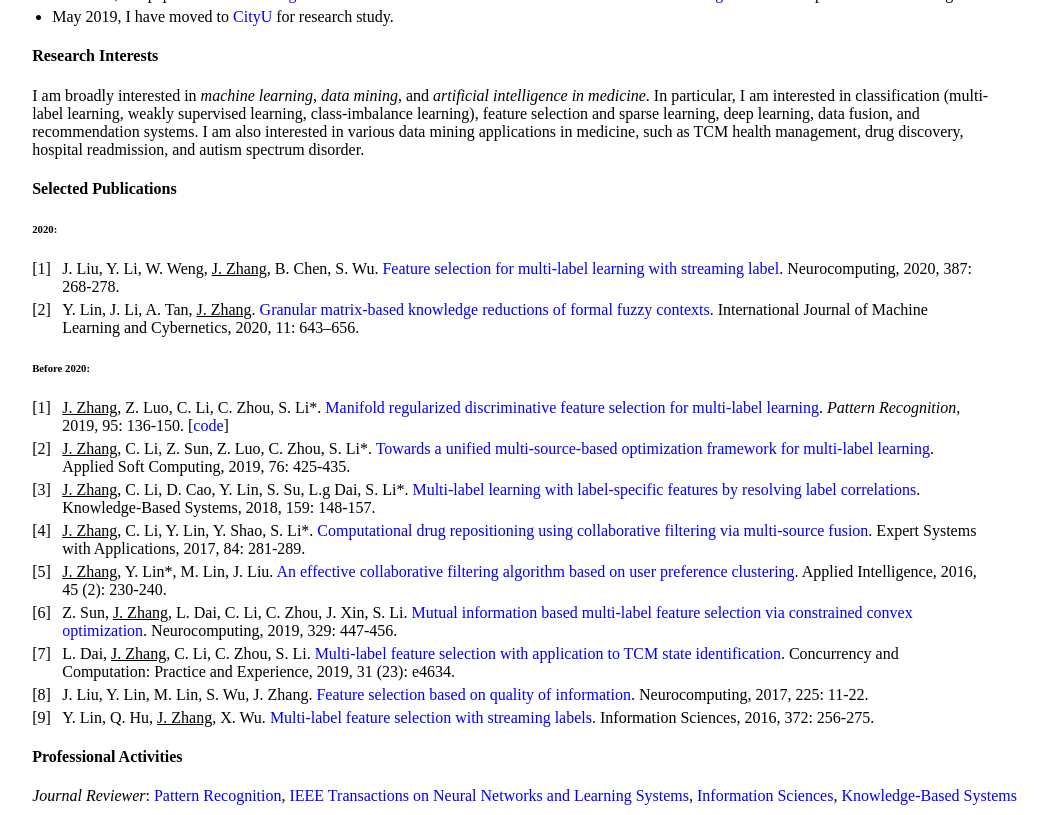
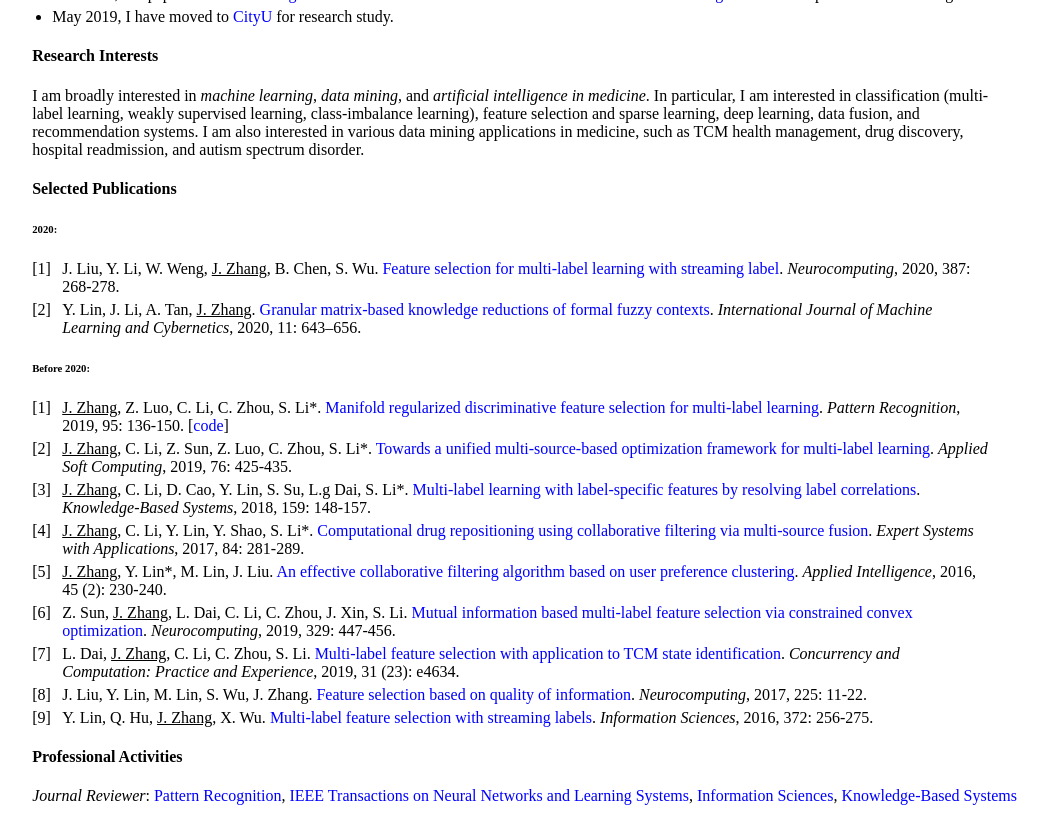
Before and after one commit to jiazhang-ml/jiazhang-ml.github.io, a Jekyll site: the page built from index.md, in a window 1280 px wide and 900 px high, scrolled down 386 px, cut to the strip 0-815 px from the top of the window. Shown: the whole strip, without its empty margins (115-1163 px from the left). Built offline with Jekyll 4.4.1, drawn with Linux system fonts in a browser that asks for light colours.

```diff
--- a/index.md
+++ b/index.md
@@ -26,20 +26,20 @@ I am broadly interested in *machine learning*, *data mining*, and *artificial in
 #### Selected Publications
 
 ###### 2020:
-1. J. Liu, Y. Li, W. Weng, <u>J. Zhang</u>, B. Chen, S. Wu. [Feature selection for multi-label learning with streaming label](https://www.sciencedirect.com/science/article/abs/pii/S0925231220300242). Neurocomputing, 2020, 387: 268-278.
-2. Y. Lin, J. Li, A. Tan, <u>J. Zhang</u>. [Granular matrix-based knowledge reductions of formal fuzzy contexts](https://link.springer.com/article/10.1007/s13042-019-01022-4). International Journal of Machine Learning and Cybernetics, 2020, 11: 643–656.
+1. J. Liu, Y. Li, W. Weng, <u>J. Zhang</u>, B. Chen, S. Wu. [Feature selection for multi-label learning with streaming label](https://www.sciencedirect.com/science/article/abs/pii/S0925231220300242). *Neurocomputing*, 2020, 387: 268-278.
+2. Y. Lin, J. Li, A. Tan, <u>J. Zhang</u>. [Granular matrix-based knowledge reductions of formal fuzzy contexts](https://link.springer.com/article/10.1007/s13042-019-01022-4). *International Journal of Machine Learning and Cybernetics*, 2020, 11: 643–656.
 
 
 ###### Before 2020:
 1. <u>J. Zhang</u>, Z. Luo, C. Li, C. Zhou, S. Li\*. [Manifold regularized discriminative feature selection for multi-label learning](https://www.sciencedirect.com/science/article/abs/pii/S0031320319302341). *Pattern Recognition*, 2019, 95: 136-150. [[code](MDFS-master.zip)]
-2. <u>J. Zhang</u>, C. Li, Z. Sun, Z. Luo, C. Zhou, S. Li\*. [Towards a unified multi-source-based optimization framework for multi-label learning](https://www.sciencedirect.com/science/article/abs/pii/S1568494618307051). Applied Soft Computing, 2019, 76: 425-435.
-3. <u>J. Zhang</u>, C. Li, D. Cao, Y. Lin, S. Su, L.g Dai, S. Li\*. [Multi-label learning with label-specific features by resolving label correlations](https://www.sciencedirect.com/science/article/abs/pii/S0950705118303472). Knowledge-Based Systems, 2018, 159: 148-157.
-4. <u>J. Zhang</u>, C. Li, Y. Lin, Y. Shao, S. Li\*. [Computational drug repositioning using collaborative filtering via multi-source fusion](https://www.sciencedirect.com/science/article/pii/S0957417417303202). Expert Systems with Applications, 2017, 84: 281-289.
-5. <u>J. Zhang</u>, Y. Lin\*, M. Lin, J. Liu. [An effective collaborative filtering algorithm based on user preference clustering](https://link.springer.com/article/10.1007/s10489-015-0756-9). Applied Intelligence, 2016, 45 (2): 230-240.
-6. Z. Sun, <u>J. Zhang</u>, L. Dai, C. Li, C. Zhou, J. Xin, S. Li. [Mutual information based multi-label feature selection via constrained convex optimization](https://www.sciencedirect.com/science/article/abs/pii/S0925231218312360). Neurocomputing, 2019, 329: 447-456.
-7. L. Dai, <u>J. Zhang</u>, C. Li, C. Zhou, S. Li. [Multi‐label feature selection with application to TCM state identification](https://onlinelibrary.wiley.com/doi/abs/10.1002/cpe.4634). Concurrency and Computation: Practice and Experience, 2019, 31 (23): e4634.
-8. J. Liu, Y. Lin, M. Lin, S. Wu, J. Zhang. [Feature selection based on quality of information](https://www.sciencedirect.com/science/article/abs/pii/S0925231216312991). Neurocomputing, 2017, 225: 11-22.
-9. Y. Lin, Q. Hu, <u>J. Zhang</u>, X. Wu. [Multi-label feature selection with streaming labels](https://www.sciencedirect.com/science/article/pii/S0020025516306120). Information Sciences, 2016, 372: 256-275.
+2. <u>J. Zhang</u>, C. Li, Z. Sun, Z. Luo, C. Zhou, S. Li\*. [Towards a unified multi-source-based optimization framework for multi-label learning](https://www.sciencedirect.com/science/article/abs/pii/S1568494618307051). *Applied Soft Computing*, 2019, 76: 425-435.
+3. <u>J. Zhang</u>, C. Li, D. Cao, Y. Lin, S. Su, L.g Dai, S. Li\*. [Multi-label learning with label-specific features by resolving label correlations](https://www.sciencedirect.com/science/article/abs/pii/S0950705118303472). *Knowledge-Based Systems*, 2018, 159: 148-157.
+4. <u>J. Zhang</u>, C. Li, Y. Lin, Y. Shao, S. Li\*. [Computational drug repositioning using collaborative filtering via multi-source fusion](https://www.sciencedirect.com/science/article/pii/S0957417417303202). *Expert Systems with Applications*, 2017, 84: 281-289.
+5. <u>J. Zhang</u>, Y. Lin\*, M. Lin, J. Liu. [An effective collaborative filtering algorithm based on user preference clustering](https://link.springer.com/article/10.1007/s10489-015-0756-9). *Applied Intelligence*, 2016, 45 (2): 230-240.
+6. Z. Sun, <u>J. Zhang</u>, L. Dai, C. Li, C. Zhou, J. Xin, S. Li. [Mutual information based multi-label feature selection via constrained convex optimization](https://www.sciencedirect.com/science/article/abs/pii/S0925231218312360). *Neurocomputing*, 2019, 329: 447-456.
+7. L. Dai, <u>J. Zhang</u>, C. Li, C. Zhou, S. Li. [Multi‐label feature selection with application to TCM state identification](https://onlinelibrary.wiley.com/doi/abs/10.1002/cpe.4634). *Concurrency and Computation: Practice and Experience*, 2019, 31 (23): e4634.
+8. J. Liu, Y. Lin, M. Lin, S. Wu, J. Zhang. [Feature selection based on quality of information](https://www.sciencedirect.com/science/article/abs/pii/S0925231216312991). *Neurocomputing*, 2017, 225: 11-22.
+9. Y. Lin, Q. Hu, <u>J. Zhang</u>, X. Wu. [Multi-label feature selection with streaming labels](https://www.sciencedirect.com/science/article/pii/S0020025516306120). *Information Sciences*, 2016, 372: 256-275.
 
 #### Professional Activities
 
```
